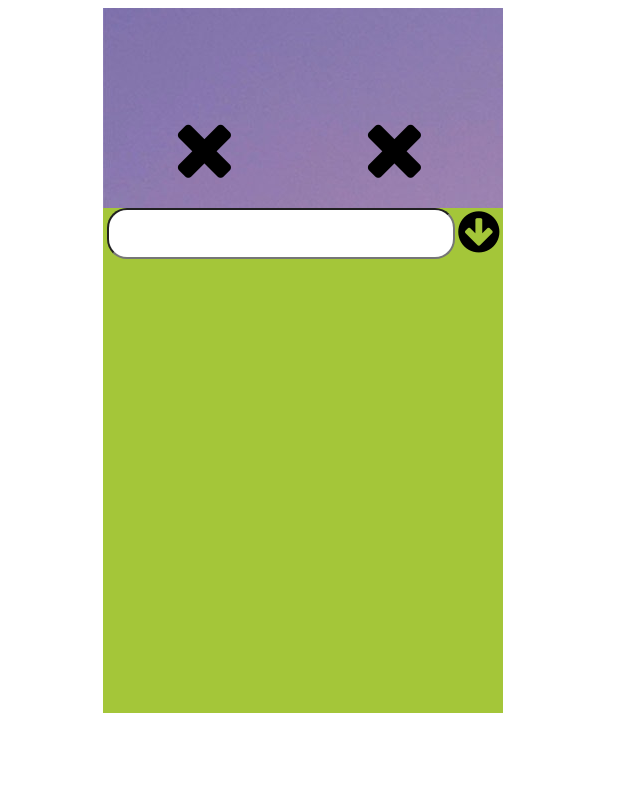
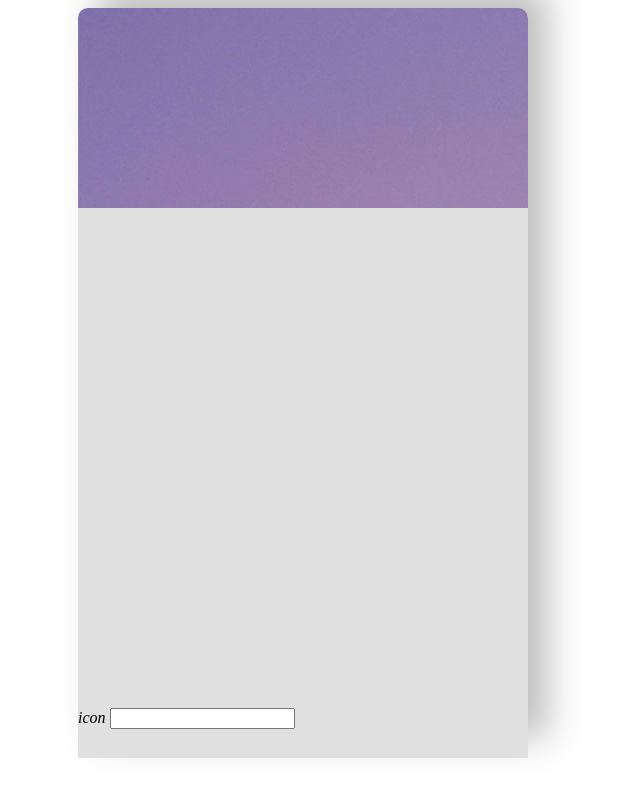
Before and after one commit to Sapawer/ToDoListJS, a plain HTML site: page index.html in a window 1280 px wide. Shown: the whole page, without its empty margins (337-977 px from the left). Drawn offline with Linux system fonts and the light colour scheme.

Commit message:
New style

```diff
--- a/index.html
+++ b/index.html
@@ -4,41 +4,23 @@
     <meta charset="UTF-8">
     <meta name="viewport" content="width=device-width, initial-scale=1.0">
     <title>Document</title>
-    <link rel="stylesheet" href="./styles/style.css">
-    <link rel="stylesheet" href="./styles/font-awesome-4.7.0/css/font-awesome.min.css">
-    <link rel="stylesheet" href="https://fonts.googleapis.com/css?family=Titillium+Web">
+    <link rel="stylesheet" href="/styles/font-awesome-4.7.0/css/font-awesome.min.css">
+    <link rel="stylesheet" href="/styles/style.css">
 </head>
 <body>
-
     <div class="container">
         <div class="header">
-            <div class="icon1">
-                <i class="fa fa-times fa-5x" aria-hidden="true"></i>
-            </div>
-            <div class="icon2">
-                <i class="fa fa-times fa-5x" aria-hidden="true"></i>
-            </div>
+            <i class="fas fa-undo"></i>
+            <div id="date"></div>
         </div>
-        <div class="inputBar">
-            <div>
-                <input type="text" class="input" id="input" >
-            </div>
-            <div id="addTodo">
-                <i class="fa fa-arrow-circle-down fa-3x" aria-hidden="true"></i>
-            </div>
+        <div class="list"></div>
 
-        </div>
-        <div class="body">
-          <ul id="stack">
-
-
-
-          </ul>
-
+        <div class="add-Item">
+            <i>icon</i>
+            <input type="text" id="input" placehholder="Add To Do">
         </div>
 
+    </div>
 
-    </div>
-    <script src ="JS/index.js"></script>
 </body>
 </html>
--- a/styles/style.css
+++ b/styles/style.css
@@ -1,82 +1,28 @@
 body{
-    display: flex;
     justify-content: center;
-
+    display:flex;
 }
-
 .container{
-    width: 400px;
-    height: 700px;
-    display:block;
-
-
+    width: 450px;
+    height: 750px;
+    border-radius: 10px 10px 0 0;
+    justify-content: center;
+    background: #e0e0e0;
+    box-shadow: 20px -20px 36px #bebebe,
+                -20px 20px 36px #ffffff;
 }
 .header{
     width: 100%;
     height: 200px;
+    border-radius: 10px 10px 0 0;
     background-image: url("/img/mountain.jpg");
+}
+.list{
+    width: 100%;
+    height: 500px;
 
 }
-.body{
+.add-Item{
     width: 100%;
-    height: 450px;
-    background-color: #A4C639;
-    overflow: hidden;
-    overflow-y:visible;
-
+    height:50px;
 }
-
-
-.icon1{
-    position: absolute;
-    width: 20px;
-    height: 20px;
-    margin-top: 100px;
-    margin-left: 70px;
-}
-.icon1:hover{
-    transform: rotate(45deg);
-}
-.icon2{
-    position: absolute;
-    width: 20px;
-    height: 20px;
-    margin-top: 100px;
-    margin-left: 260px;
-}
-.icon2:hover{
-    transform: rotate(45deg);
-    }
-.inputBar{
-    display:flex;
-    justify-content: space-evenly;
-    width: 100%;
-    height: 55px;
-    background-color:#A4C639;
-
-}
-.input{
-    height: 45px;
-    width: 340px;
-    border-radius: 20px;
-    font-family: 'Franklin Gothic Medium', 'Arial Narrow', Arial, sans-serif;
-    font-style: italic;
-    font-display: bold;
-    font-size: 40px;
-
-}
-
-#stack{
-
-    margin: 0px;
-    padding:5px;
-    border: 0;
-}
-li{
-    background-color: aliceblue;
-    font-size: 30px;
-    list-style: none;
-    margin:5px;
-    border-radius: 5px 5px 5px 5px ;
-
-}
```
